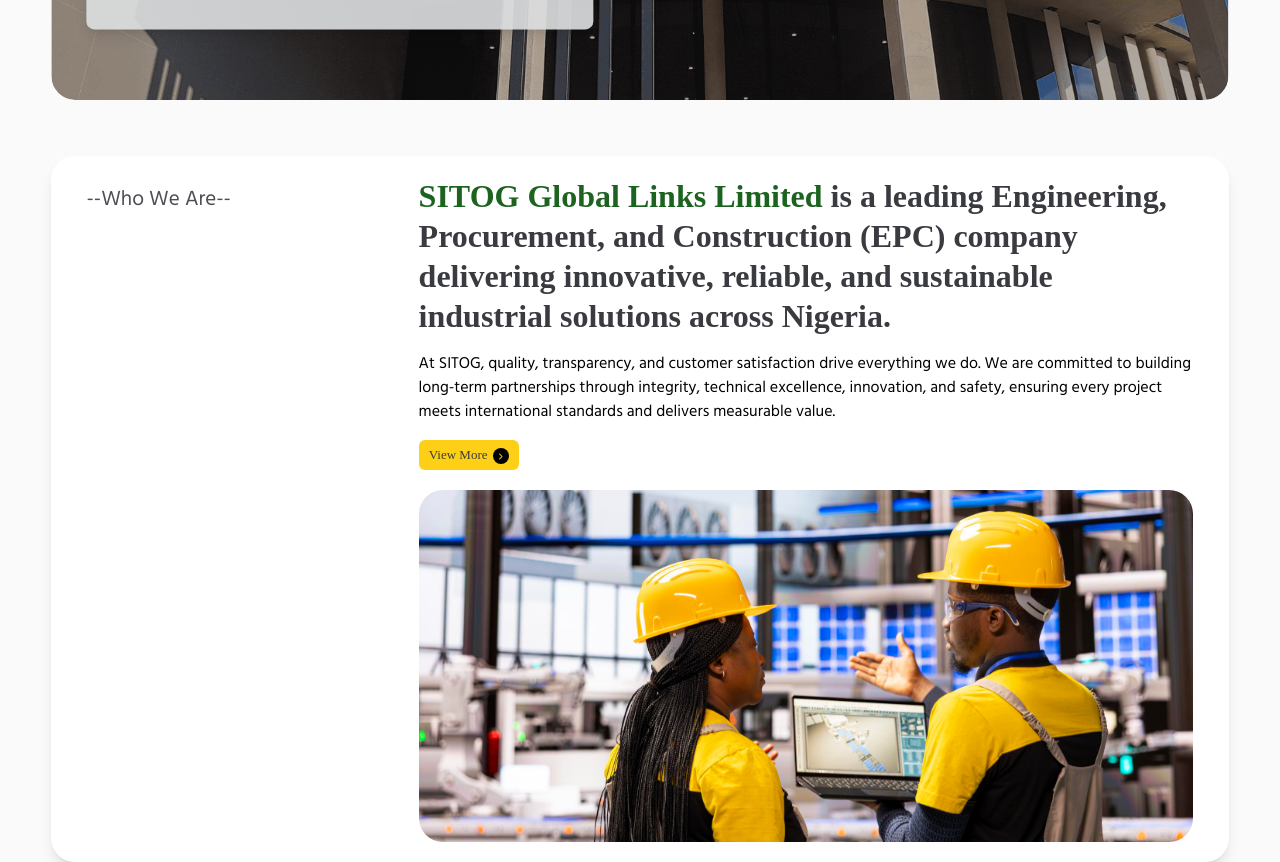
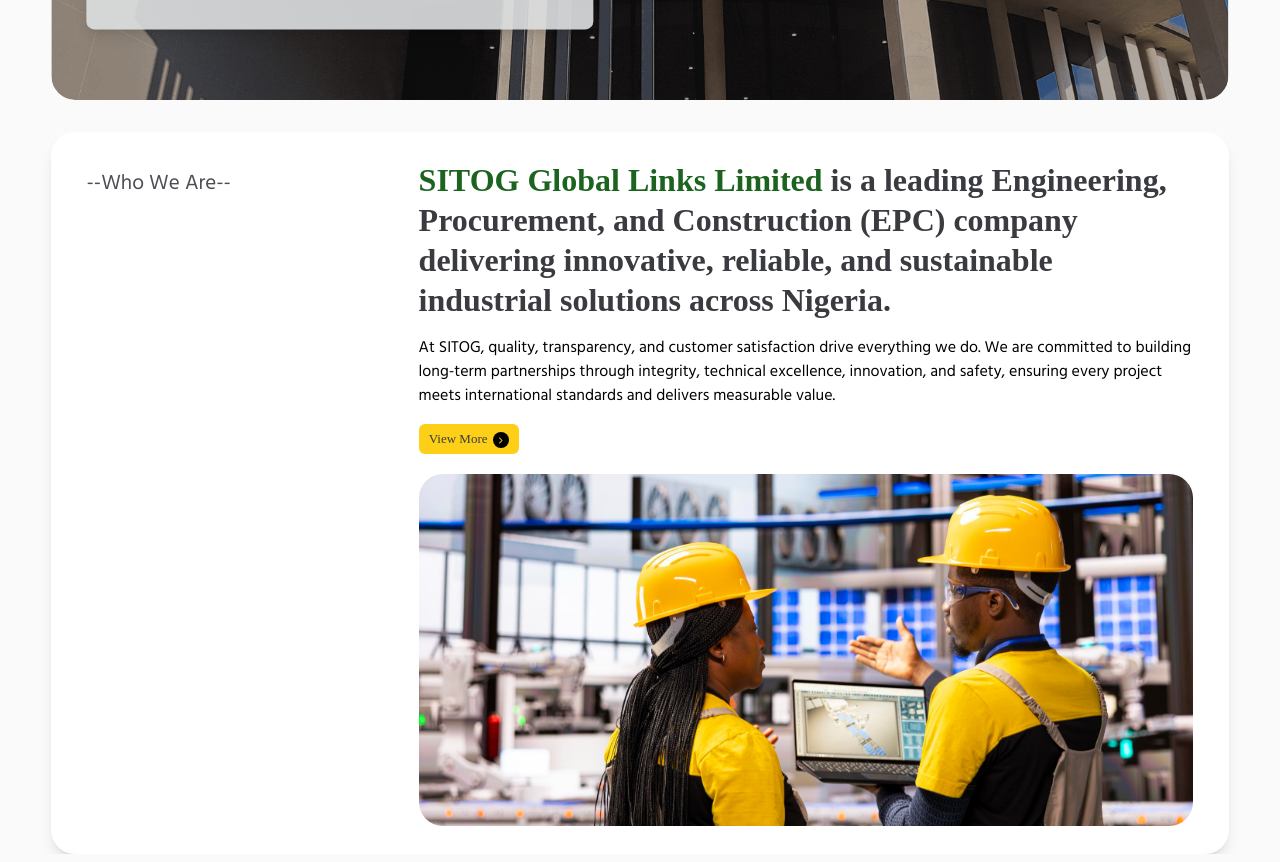
Before and after one commit to Donaldicon/SITOG, a React (Vite) app: page / in a window 1280 px wide. Shown: the part 480-1342 px from the top of the page. Built offline with nearby package versions, Linux system fonts and the light colour scheme; grey boxes are pictures that could not be loaded; a web font is replaced by a local one.

Commit message:
Corrected extra spacings

```diff
--- a/src/components/WhoWeAre.jsx
+++ b/src/components/WhoWeAre.jsx
@@ -11,7 +11,7 @@
   return (
     <section>
     <div
-    className='mt-9 laptop:mt-14 big:mt-16 hidden md:flex  items-start justify-between rounded-3xl shadow-lg font-hind bg-white py-5 px-[3%]'>
+    className='mt-6 laptop:mt-8 big:mt-11 hidden md:flex  items-start justify-between rounded-3xl shadow-lg font-hind bg-white py-5 laptop:py-7 big:py-10 px-[3%]'>
 
         {/* left */}
         <div
--- a/src/components/WhoWeAreM.jsx
+++ b/src/components/WhoWeAreM.jsx
@@ -8,7 +8,7 @@
 const WhoWeAreM = () => {
   return (
     <section
-    className='mt-6 md:hidden flex flex-col items-start rounded-3xl shadow-lg font-hind bg-white py-3 px-[4%]'>
+    className='mt-6 md:hidden overflow-hidden flex flex-col items-start rounded-3xl shadow-lg font-hind bg-white py-3 px-[4%]'>
 
 
         <div
```
